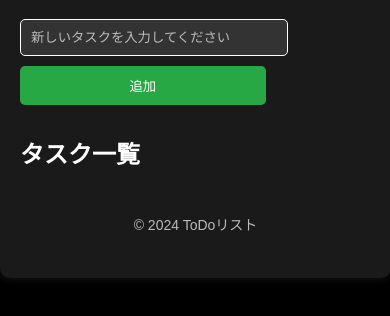
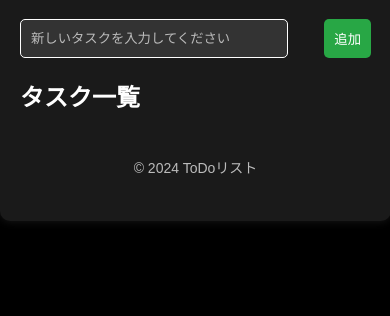
Before and after one commit to sz-tatata7/todolist, a plain HTML site: page index.html in a window 390 px wide. Shown: the part 140-456 px from the top of the page. Drawn offline with Linux system fonts and the light colour scheme.

Commit message:
Add files via upload

```diff
--- a/static/css/style.css
+++ b/static/css/style.css
@@ -106,17 +106,3 @@ footer {
     color: #bbbbbb; /* フッターの文字色を薄いグレーに */
     font-size: 14px;
 }
-
-
-/* モバイルデバイスの調整 */
-@media (max-width: 768px) {
-    .task-input {
-        flex-direction: column; /* 縦に並べる */
-        align-items: stretch; /* 幅を揃える */
-    }
-
-    #task-input, #add-task-button {
-        width: 70%; /* 各要素を画面幅に合わせる */
-        margin-bottom: 10px; /* 下にスペースを空ける */
-    }
-}
```
